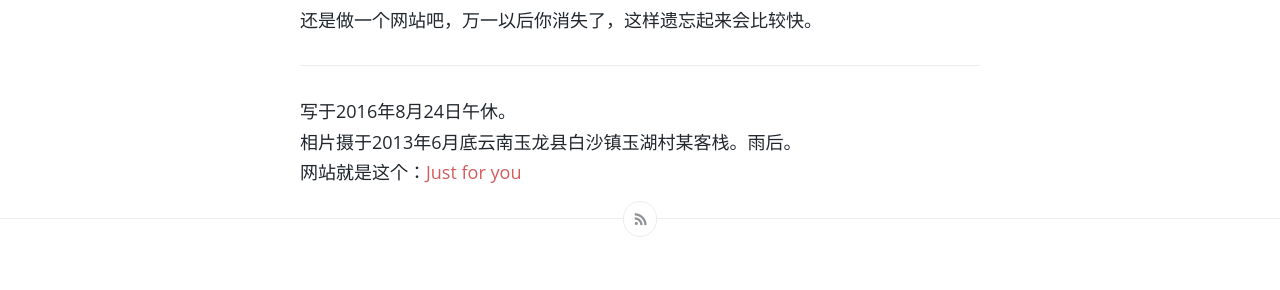
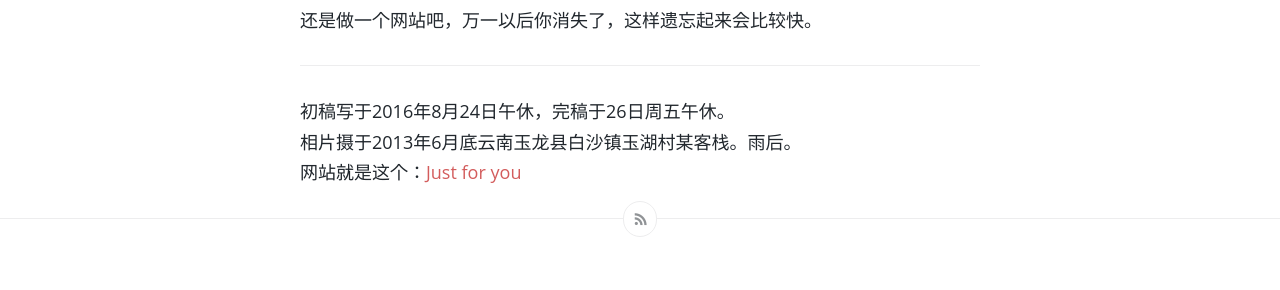
Before and after one commit to sardine2/wangshourong, a Jekyll site: the page built from _posts/2016-08-24-Out-of-Focus.md, in a window 1280 px wide. Shown: the part 1891-2181 px from the top of the page. Built offline with Jekyll 4.4.1, drawn with Linux system fonts in a browser that asks for light colours; comment, search, counter and statistics services are not loaded.

Commit message:
Update 2016-08-24-Out-of-Focus.md

```diff
--- a/_posts/2016-08-24-Out-of-Focus.md
+++ b/_posts/2016-08-24-Out-of-Focus.md
@@ -48,6 +48,6 @@ image: flower.jpg
 
 
 ---
-写于2016年8月24日午休。
+初稿写于2016年8月24日午休，完稿于26日周五午休。
 相片摄于2013年6月底云南玉龙县白沙镇玉湖村某客栈。雨后。
 网站就是这个：[Just for you](wangshourong.sardine2.com)
```
